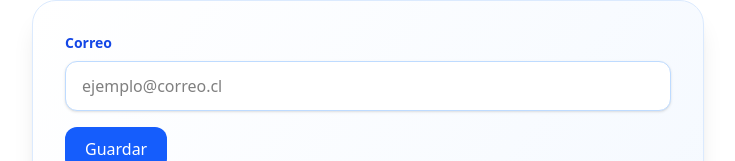
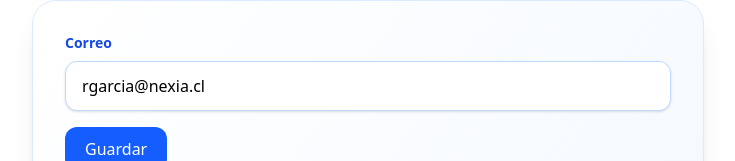
Before and after one commit to rolaaagp/app-educacionia-prompts, an Angular app: page / in a window 1280 px wide. Shown: the top 161 px of the page, without its empty margins (272-1007 px from the left). Built offline with nearby package versions, Linux system fonts and the light colour scheme; no server answers.

Commit message:
[fix][correo temporal]

```diff
--- a/src/app/app.component.ts
+++ b/src/app/app.component.ts
@@ -26,7 +26,7 @@ export type Exercise = {
   styleUrl: './app.component.css'
 })
 export class AppComponent implements OnInit {
-  email: string = '';
+  email: string = 'rgarcia@nexia.cl';
   isLoggedInWS: boolean = false;
   user!: GetUserByEmailResponse["data"];
 
```
